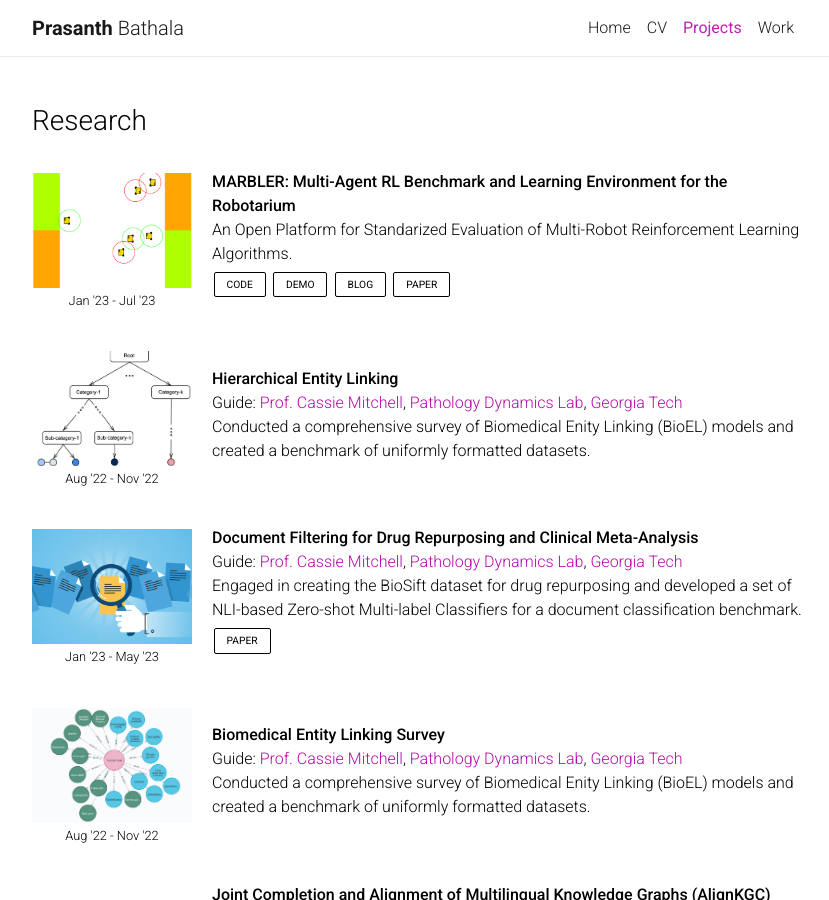
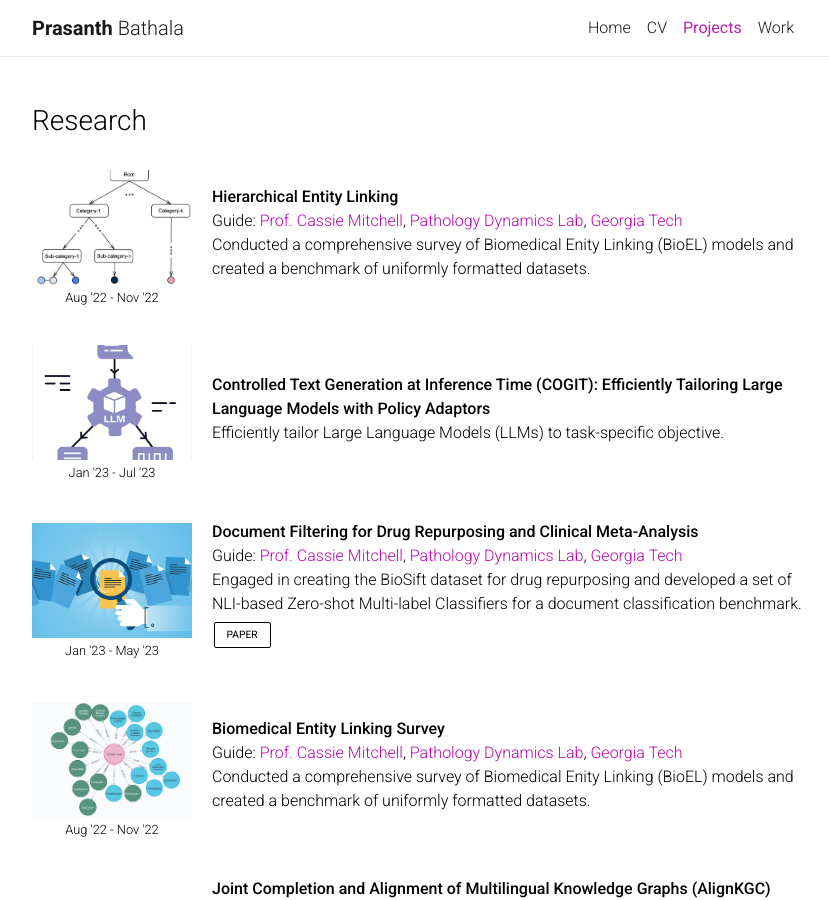
Before and after one commit to prasbathala/prasbathala.github.io, a Jekyll site: the page built from _pages/projects.md, in a window 1280 px wide and 900 px high. Shown: the whole window, without its empty margins (223-1052 px from the left). Built offline with Jekyll 4.4.1, drawn with Linux system fonts in a browser that asks for light colours; nearby versions of some CDN libraries; comment, search, counter and statistics services are not loaded; a style sheet for code colours, icons or effects is not loaded.

Commit message:
Updated Research

```diff
--- a/_data/research.yml
+++ b/_data/research.yml
@@ -1,17 +1,3 @@
-- title: "MARBLER: Multi-Agent RL Benchmark and Learning Environment for the Robotarium"
-  guide:
-  image:
-    src: /assets/img/research/marbler.png
-    alt:
-  date: Jan '23 - Jul '23
-  description: An Open Platform for Standarized Evaluation of Multi-Robot Reinforcement Learning Algorithms.
-  links:
-    code: https://github.com/ShashwatNigam99/MARBLER
-    demo: https://youtu.be/kkYeUcl-vbY
-    blog: https://shubhlohiya.github.io/MARBLER/
-    report:
-    paper: https://arxiv.org/abs/2307.03891
-
 - title: Hierarchical Entity Linking
   guide: <a href="https://sites.gatech.edu/cassie-mitchell-lab/people/pi-profile/">Prof. Cassie Mitchell</a>, <a href="https://sites.gatech.edu/cassie-mitchell-lab/">Pathology Dynamics Lab</a>, <a href="https://www.gatech.edu/">Georgia Tech </a>
   image:
@@ -19,6 +5,20 @@
     alt:
   date: Aug '22 - Nov '22
   description: Conducted a comprehensive survey of Biomedical Enity Linking (BioEL) models and created a benchmark of uniformly formatted datasets.
+  links:
+    code:
+    demo:
+    blog:
+    report:
+    paper:
+
+- title: "Controlled Text Generation at Inference Time (COGIT): Efficiently Tailoring Large Language Models with Policy Adaptors"
+  guide:
+  image:
+    src: /assets/img/research/cogit.png
+    alt:
+  date: Jan '23 - Jul '23
+  description: Efficiently tailor Large Language Models (LLMs) to task-specific objective.
   links:
     code:
     demo:
```
Also changed, not shown: assets/img/research/cogit.png (added).
